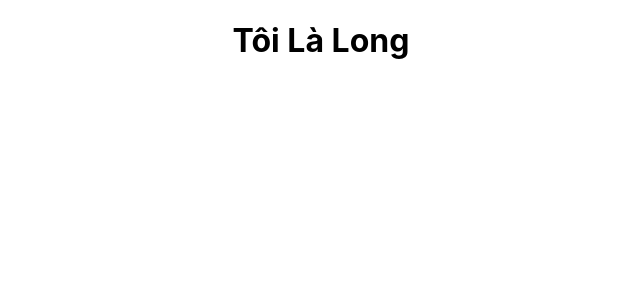
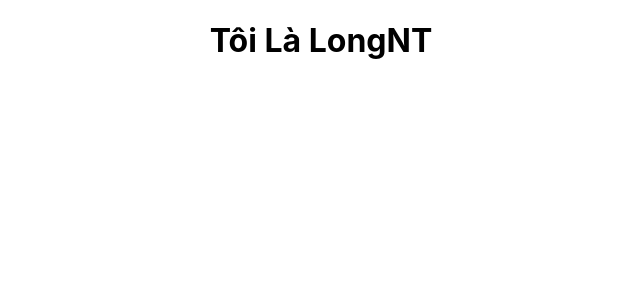
Before and after one commit to thanhlong1995/tiktok-ui, a React (Create React App) app: page / in a window 1280 px wide. Shown: the top 300 px of the page, without its empty margins (319-959 px from the left). Built offline with nearby package versions, Linux system fonts and the light colour scheme.

Commit message:
commit lan 2

```diff
--- a/src/App.js
+++ b/src/App.js
@@ -3,7 +3,7 @@ import './App.css';
 function App() {
   return (
     <div className="App">
-      <h1>Tôi Là Long</h1>
+      <h1>Tôi Là LongNT</h1>
     </div>
   );
 }
```
